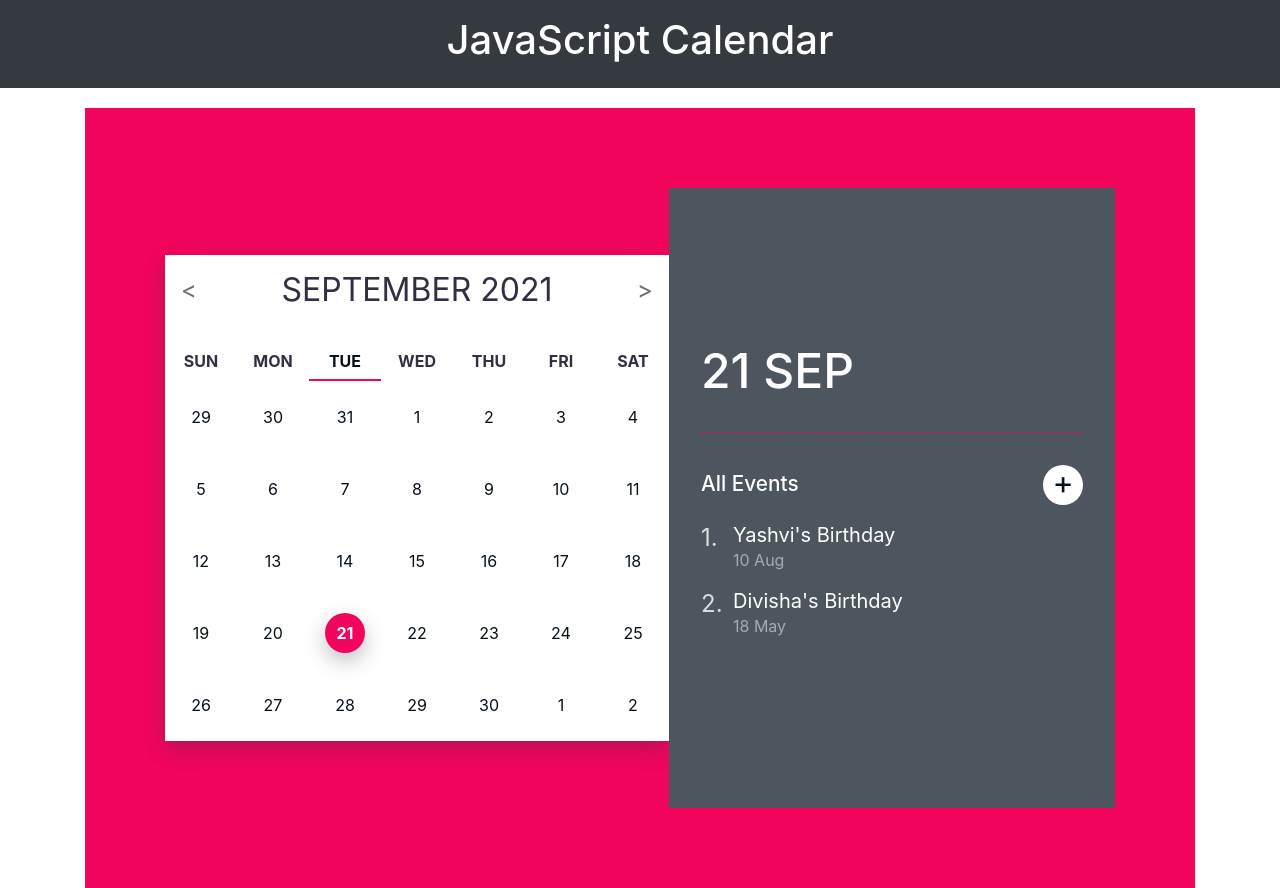
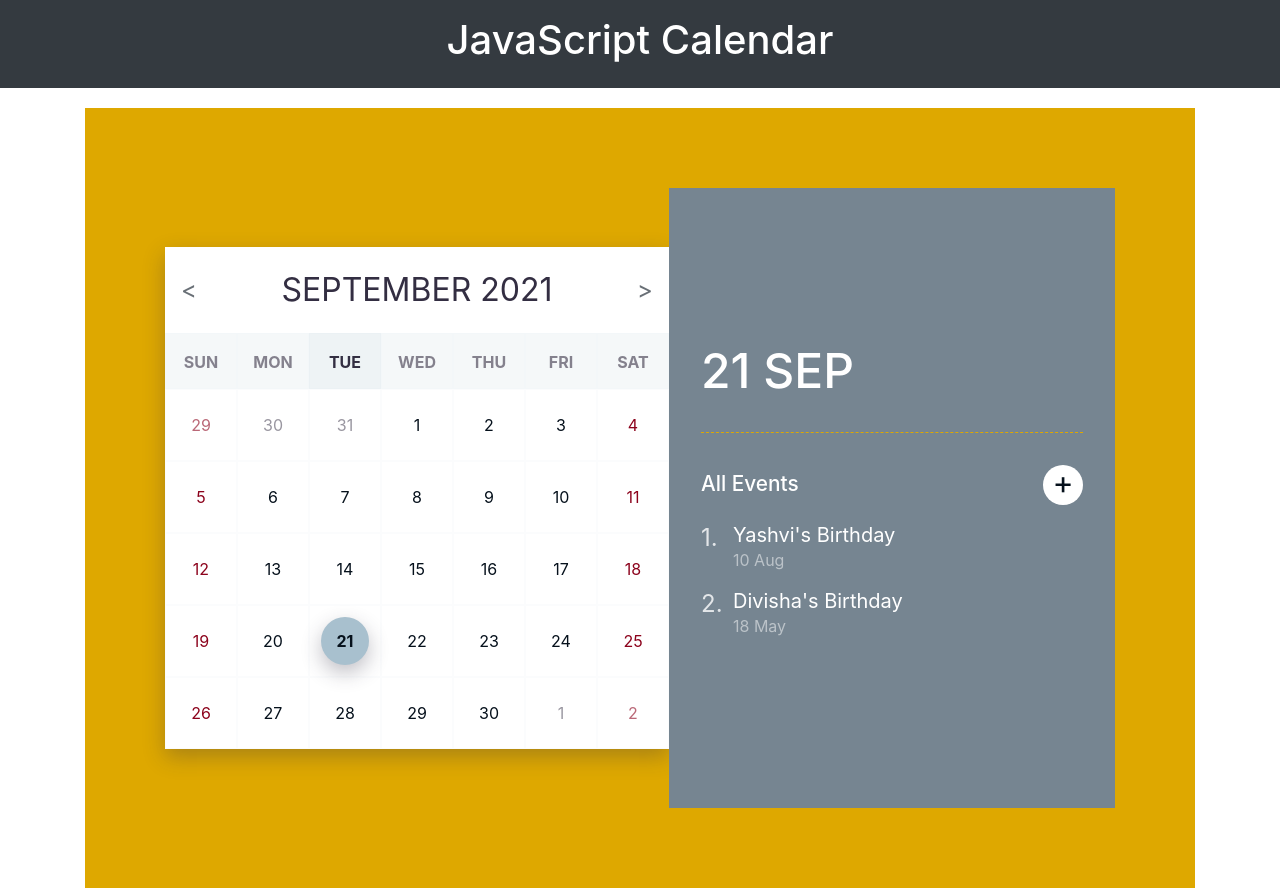
Before and after one commit to bluedeepart/js-calendar, a plain HTML site: page index.html in a window 1280 px wide. Shown: the top 888 px of the page. Drawn offline with nearby package versions, Linux system fonts and the light colour scheme.

Commit message:
Calendar completed

```diff
--- a/assets/css/scss/app.scss
+++ b/assets/css/scss/app.scss
@@ -1,8 +1,11 @@
-$primary_color: #4d565e;
-$secondary_color: #f2055c;
+$primary_color: #768591;
+$secondary_color: #dea800;
+$third_color: #a8c0ce;
 $text_color: #06111c;
-$gray: #bec7c7;
+$gray: #aab0b5;
 $dark: #332e42;
+$red: #d90d1e;
+$dark_red: #8c031c;
 
 %flex-center {
   display: flex;
@@ -87,6 +90,7 @@ body {
     @extend %list-style;
 
     &-item {
+      border: 1px solid transparentize($third_color, $amount: 0.95);
       width: calc(100% / 7);
       text-align: center;
       text-transform: uppercase;
@@ -97,15 +101,21 @@ body {
 .day {
   &-list {
     &-item {
-      line-height: 40px;
-      height: 40px;
+      line-height: 56px;
+      height: 56px;
       font-weight: bold;
-      border-bottom: 2px solid transparent;
       color: $dark;
+      opacity: 0.6;
+      background-color: transparentize($third_color, $amount: 0.8);
+
+      // &.holiday {
+      //   background-color: transparentize($red, $amount: 0.8);
+      //   border-color: transparentize($dark_red, $amount: 0.95);
+      //   color: $dark_red;
+      // }
 
       &.active {
-        border-color: $secondary_color;
-        color: $text_color;
+        opacity: 1;
       }
     }
   }
@@ -119,23 +129,52 @@ body {
       @extend %flex-center;
       justify-content: center;
       span {
-        width: 40px;
-        height: 40px;
-        line-height: 40px;
+        width: 48px;
+        height: 48px;
+        line-height: 48px;
         display: inline-block;
         vertical-align: middle;
       }
-      // border-bottom: 2px solid transparent;
+
+      &.prev,
+      &.next {
+        &-month {
+          color: transparentize($dark, 0.5);
+
+          &.holiday {
+            color: transparentize($dark_red, $amount: 0.4);
+          }
+        }
+      }
       &.active {
-        // border-color: $primary_color;
         span {
           border-radius: 50%;
           font-weight: bold;
-          // color: $dark;
-          background-color: $secondary_color;
-          color: #ffffff;
+          background-color: $third_color;
           box-shadow: 0 8px 20px transparentize($dark, $amount: 0.7);
         }
+      }
+
+      &.holiday {
+        color: $dark_red;
+        // span {
+        //   position: relative;
+
+        //   &::before {
+        //     content: "";
+        //     background-color: transparentize($red, $amount: 0.3);
+        //     width: 0.25rem;
+        //     height: 0.25rem;
+        //     position: absolute;
+        //     bottom: 0.5rem;
+        //     left: 50%;
+        //     transform: translateX(-50%);
+        //     border-radius: 50%;
+        //   }
+        // }
+        // background-color: transparentize($red, $amount: 0.8);
+        // border-color: transparentize($dark_red, $amount: 0.95);
+        // font-weight: bold;
       }
     }
   }
@@ -145,20 +184,13 @@ body {
   text-align: center;
   display: flex;
   justify-content: space-between;
-  margin-bottom: 1rem;
+  padding: 0.5rem 0;
   h4 {
     font-size: 2rem;
     text-transform: uppercase;
     color: $dark;
     margin: 1rem 0;
     font-weight: normal;
-  }
-}
-
-.prev,
-.next {
-  &-month {
-    color: transparentize($dark, 0.5);
   }
 }
 
--- a/assets/js/deepart-calender.js
+++ b/assets/js/deepart-calender.js
@@ -41,26 +41,34 @@ class StClass {
     return dayWorldLimit;
   }
 
-  static createNode(root, tag, cssClass) {
+  static createNode(root, tag, ...cssClass) {
     const tagName = document.createElement(tag);
-    tagName.classList.add(cssClass);
+    cssClass = cssClass.join(" ");
+    tagName.className = cssClass;
     root.appendChild(tagName);
     return tagName;
   }
 
-  static checkInputValue = (y, m) => {
-    return (y, m) ? new Date(y, m) : new Date();
+  static checkInputValue = (y, m, d) => {
+    return (y, m, d) ? new Date(y, m, d) : new Date();
   };
 }
 
 class Calender {
-  d = new Date();
-  curYear = this.d.getFullYear();
-  curMonth = this.d.getMonth();
-  curDate = this.d.getDate();
+  constructor() {
+    this.d = new Date();
+    this.curYear = this.d.getFullYear();
+    this.curMonth = this.d.getMonth();
+    this.curDate = this.d.getDate();
 
-  constructor() {
-    this.today = StClass.checkInputValue();
+    this.cY = this.d.getFullYear();
+    this.cM = this.d.getMonth();
+
+    this.today = StClass.checkInputValue(
+      this.gsCurrentYear,
+      this.gsCurrentMonth,
+      this.curDate
+    );
     this.year = this.today.getFullYear();
     this.month = this.today.getMonth();
     this.day = this.today.getDay();
@@ -69,48 +77,50 @@ class Calender {
     this.endDate = StClass.endDate(this.year, this.month);
     this.prevEndDate = StClass.endDate(this.year, this.month - 1);
     this.nextStartDate = StClass.startDate(this.year, this.month + 1);
+
     this.dayWordLimit = StClass.dayWordLimit();
+    this.updateDate(this.gsCurrentYear, this.gsCurrentMonth);
   }
 
   get gsCurrentMonth() {
-    return this.month;
+    return this.curMonth;
   }
   get gsCurrentYear() {
-    return this.year;
+    return this.curYear;
   }
 
   /* getter setter for next month */
   set gsNextMonth(prevMonth) {
-    this.month = prevMonth;
+    this.curMonth = prevMonth;
   }
 
   get gsNextMonth() {
-    return this.month++;
+    return this.curMonth++;
   }
 
   set gsNextYear(prevYear) {
-    this.year = prevYear;
+    this.curYear = prevYear;
   }
 
   get gsNextYear() {
-    return this.year++;
+    return this.curYear++;
   }
 
   /* getter setter for previus month */
   set gsPrevMonth(nextMonth) {
-    this.month = nextMonth;
+    this.curMonth = nextMonth;
   }
 
   get gsPrevMonth() {
-    return this.month--;
+    return this.curMonth--;
   }
 
   set gsPrevYear(nextYear) {
-    this.year = nextYear;
+    this.curYear = nextYear;
   }
 
   get gsPrevYear() {
-    return this.year--;
+    return this.curYear--;
   }
 
   showPrevMonth() {
@@ -119,9 +129,9 @@ class Calender {
       this.gsPrevYear;
     }
     this.gsPrevMonth = this.gsCurrentMonth;
-    console.log(
-      `Updated Month: ${this.gsCurrentMonth} and Updated Year ${this.gsCurrentYear}`
-    );
+    this.updateMonthAndYear(this.gsCurrentYear, this.gsCurrentMonth);
+    this.updateDate(this.gsCurrentYear, this.gsCurrentMonth);
+    this.addHoliday();
   }
 
   showNextMonth() {
@@ -130,15 +140,121 @@ class Calender {
       this.gsNextYear;
     }
     this.gsNextMonth = this.gsCurrentMonth;
-    console.log(
-      `Updated Month: ${this.gsCurrentMonth} and Updated Year ${this.gsCurrentYear}`
-    );
+    this.updateMonthAndYear(this.gsCurrentYear, this.gsCurrentMonth);
+    this.updateDate(this.gsCurrentYear, this.gsCurrentMonth);
+    this.addHoliday();
+  }
+
+  updateMonthAndYear(y = null, m = null) {
+    const monthYear = document.querySelector(".month-and-year");
+    const heading = monthYear.querySelector("h4");
+    heading.innerHTML = `${months[m]} ${y}`;
+    const dayListItem = document.querySelectorAll(".day-list-item");
+
+    const headYear = heading.textContent.split(" ").join("").indexOf(this.cY);
+    const headMonth = heading.textContent
+      .split(" ")
+      .join("")
+      .indexOf(months[this.cM]);
+
+    if (headYear !== -1 && headMonth !== -1) {
+      dayListItem.forEach((d, index) => {
+        if (index === this.day) {
+          d.classList.add("active");
+        }
+      });
+    } else {
+      dayListItem.forEach((d) => {
+        d.classList.remove("active");
+      });
+    }
+  }
+
+  updateDate(year, month) {
+    const dateList = document.querySelector(".date-list");
+
+    const startDate = StClass.startDate(year, month);
+    const endDate = StClass.endDate(year, month);
+    const prevEnd = StClass.endDate(year, month - 1);
+    const nextStart = StClass.startDate(year, month + 1);
+
+    let firstDay = startDate.getDay();
+    let lastDay = days.length - endDate.getDay();
+    let lastDate = endDate.getDate();
+    let prevEndDate = prevEnd.getDate();
+    let nextStartDate = nextStart.getDate();
+
+    if (dateList) {
+      dateList.innerHTML = "";
+      for (let prev = prevEndDate - firstDay + 1; prev <= prevEndDate; prev++) {
+        const dateListItem = StClass.createNode(
+          dateList,
+          "li",
+          "date-list-item",
+          "prev-month"
+        );
+        dateListItem.innerHTML = `<span>${prev}</span>`;
+      }
+
+      for (let i = 1; i <= lastDate; i++) {
+        const monthYear = document.querySelector(".month-and-year");
+        const heading = monthYear.querySelector("h4");
+        const headYear = heading.textContent.indexOf(this.cY);
+        const headMonth = heading.textContent.indexOf(months[this.cM]);
+
+        const dateListItem = StClass.createNode(
+          dateList,
+          "li",
+          "date-list-item"
+        );
+        dateListItem.innerHTML = `<span>${i}</span>`;
+        if (headYear !== -1 && headMonth !== -1) {
+          if (parseInt(dateListItem.textContent) === this.curDate) {
+            dateListItem.classList.add("active");
+          }
+        }
+      }
+
+      for (let next = nextStartDate; next < lastDay; next++) {
+        const dateListItem = StClass.createNode(
+          dateList,
+          "li",
+          "date-list-item",
+          "next-month"
+        );
+        dateListItem.innerHTML = `<span>${next}</span>`;
+      }
+    }
+  }
+
+  addHoliday() {
+    const dayListItem = document.querySelectorAll(".day-list-item");
+    const dateListItem = document.querySelectorAll(".date-list-item");
+
+    dayListItem.forEach((d, i, dy) => {
+      dy[0].classList.add("holiday");
+      dy[days.length - 1].classList.add("holiday");
+    });
+
+    dateListItem.forEach((d, i, dt) => {
+      dt[0].classList.add("holiday");
+      for (let j = 0; j < dateListItem.length; j = j + days.length) {
+        dt[j].classList.add("holiday");
+      }
+      for (
+        let j = days.length - 1;
+        j < dateListItem.length;
+        j = j + days.length
+      ) {
+        dt[j].classList.add("holiday");
+      }
+    });
   }
 
   init(root, eventRoot) {
-    console.log(
-      `${this.day} ${this.date}-${this.gsCurrentMonth}-${this.gsCurrentYear}`
-    );
+    // console.log(
+    //   `${this.day} ${this.date}-${this.gsCurrentMonth}-${this.gsCurrentYear}`
+    // );
     const ui = new UI(root);
     ui.createMonthAndYear();
     ui.createDays();
@@ -147,6 +263,9 @@ class Calender {
     const eventsUI = new EventsUI(eventRoot);
     eventsUI.previewDate();
     eventsUI.showAllEvents();
+
+    this.updateMonthAndYear(this.gsCurrentYear, this.gsCurrentMonth);
+    this.addHoliday();
   }
 }
 
@@ -155,6 +274,7 @@ class UI extends Calender {
     super();
     this.rootNode = document.getElementById(root);
   }
+
   createMonthAndYear() {
     const monthYear = StClass.createNode(
       this.rootNode,
@@ -181,48 +301,13 @@ class UI extends Calender {
       const dayListItem = StClass.createNode(dayList, "li", "day-list-item");
       dayListItem.dataset.day = d;
       dayListItem.textContent = d;
-      if (index === this.day) {
-        dayListItem.classList.add("active");
-      }
     });
   }
 
   createDate() {
     const dateList = StClass.createNode(this.rootNode, "ul", "date-list");
     dateList.id = "date_list";
-    let firstDay = this.startDate.getDay();
-    let lastDay = days.length - this.endDate.getDay();
-    let lastDate = this.endDate.getDate();
-    let prevEndDate = this.prevEndDate.getDate();
-    let nextStartDate = this.nextStartDate.getDate();
-
-    for (let prev = prevEndDate - firstDay + 1; prev <= prevEndDate; prev++) {
-      const dateListItem = StClass.createNode(
-        dateList,
-        "li",
-        "date-list-item",
-        "prev-month"
-      );
-      dateListItem.innerHTML = `<span>${prev}</span>`;
-    }
-
-    for (let i = 1; i <= lastDate; i++) {
-      const dateListItem = StClass.createNode(dateList, "li", "date-list-item");
-      dateListItem.innerHTML = `<span>${i}</span>`;
-      if (i === this.date) {
-        dateListItem.classList.add("active");
-      }
-    }
-
-    for (let next = nextStartDate; next < lastDay; next++) {
-      const dateListItem = StClass.createNode(
-        dateList,
-        "li",
-        "date-list-item",
-        "next-month"
-      );
-      dateListItem.innerHTML = `<span>${next}</span>`;
-    }
+    this.updateDate(this.gsCurrentYear, this.gsCurrentMonth);
   }
 }
 
@@ -254,8 +339,8 @@ class EventsUI extends Calender {
 
   showAllEvents() {
     let events = [
-      new Events("Yashvi's Birthday", "10 Aug", "8:00 AM"),
-      new Events("Divisha's Birthday", "18 May", "6:00 PM"),
+      new Events("Yashvi's Birthday", "10 Aug"),
+      new Events("Divisha's Birthday", "18 May"),
     ];
     const eventWrapper = StClass.createNode(
       this.rootNode,
```
Also changed, not shown: assets/css/app.min.css, 1 other file.
